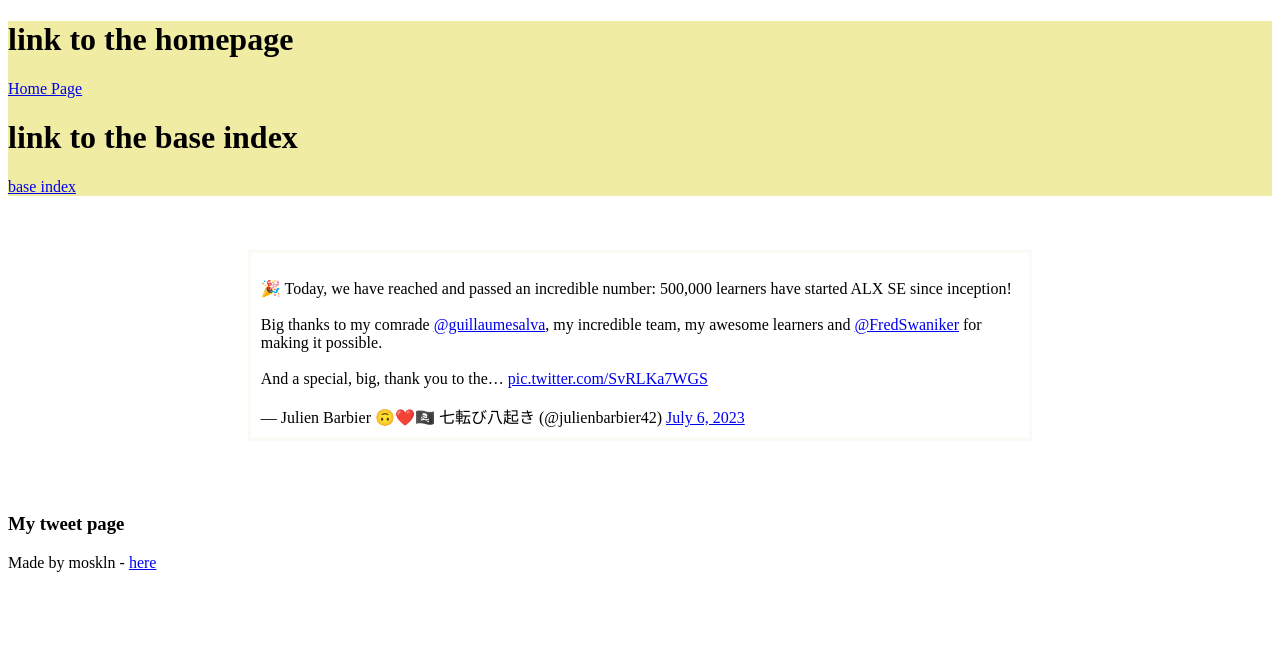
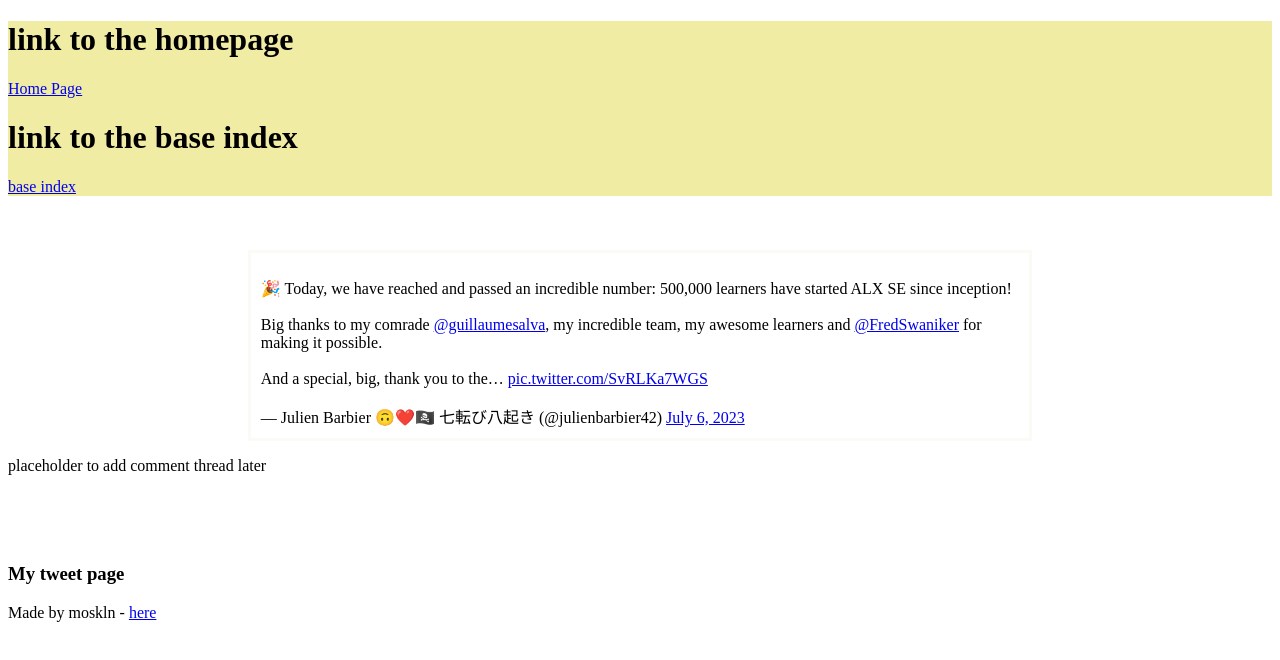
Before and after one commit to moskln/alx_html_css, a plain HTML site: page html_basic/tweets.html in a window 1280 px wide. Drawn offline with Linux system fonts and the light colour scheme.

Commit message:
<article> and <aside> tags

```diff
--- a/html_basic/tweets.html
+++ b/html_basic/tweets.html
@@ -26,8 +26,13 @@
 	<br><br><br>
 	<!-- Content for the main section -->
 	<main>
+		<article>
     <blockquote class="twitter-tweet" data-theme="dark">
 	    <p lang="en" dir="ltr">🎉 Today, we have reached and passed an incredible number: 500,000 learners have started ALX SE since inception!<br><br>Big thanks to my comrade <a href="https://twitter.com/guillaumesalva?ref_src=twsrc%5Etfw">@guillaumesalva</a>, my incredible team, my awesome learners and <a href="https://twitter.com/FredSwaniker?ref_src=twsrc%5Etfw">@FredSwaniker</a> for making it possible.<br><br>And a special, big, thank you to the… <a href="https://t.co/SvRLKa7WGS">pic.twitter.com/SvRLKa7WGS</a></p>&mdash; Julien Barbier 🙃❤️🏴‍☠️ 七転び八起き (@julienbarbier42) <a href="https://twitter.com/julienbarbier42/status/1676847267767103488?ref_src=twsrc%5Etfw">July 6, 2023</a></blockquote> <script async src="https://platform.twitter.com/widgets.js" charset="utf-8"></script>
+		</article>
+		<aside>
+        		<p>placeholder to add comment thread later</p>
+		</aside>
 	</main>
 	<br><br><br>
 	<!-- Content for the footer section -->
```
Also changed, not shown: html_basic/index.html (+5 -0 lines), 1 other file.
